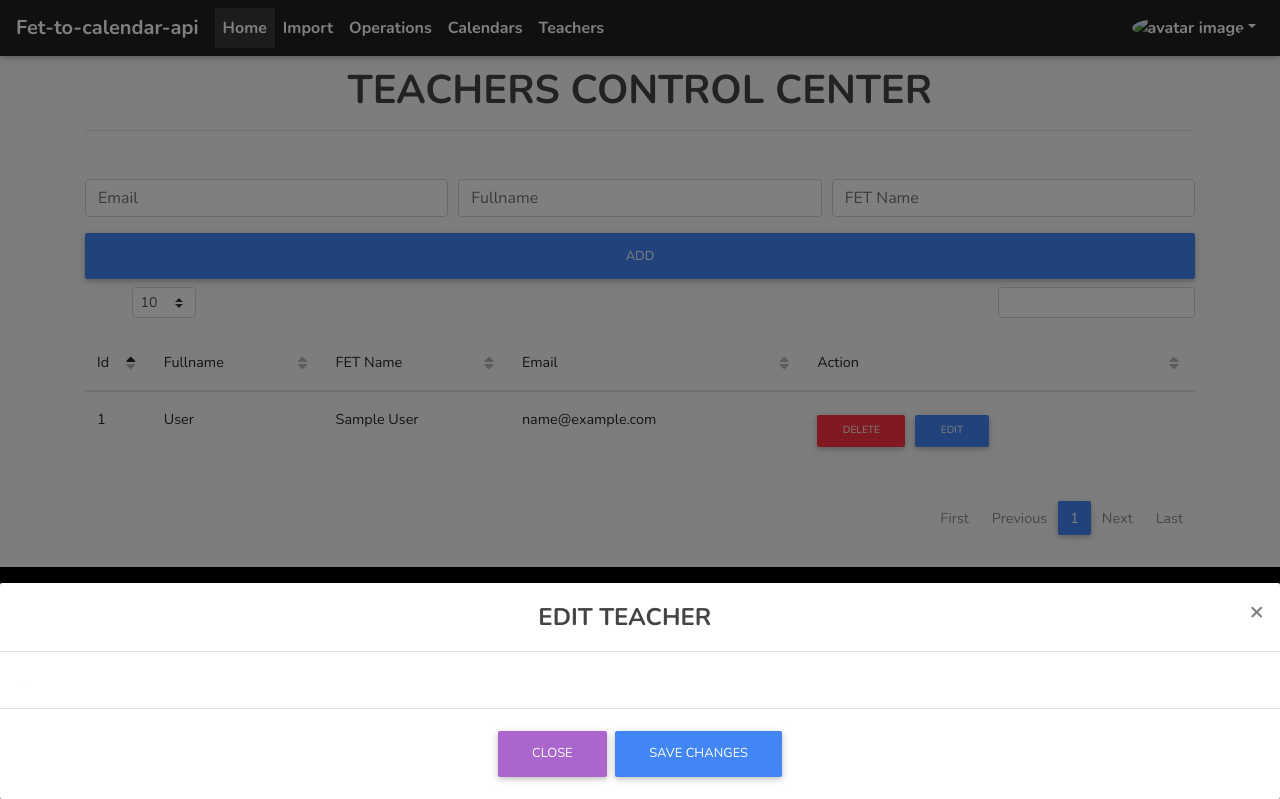
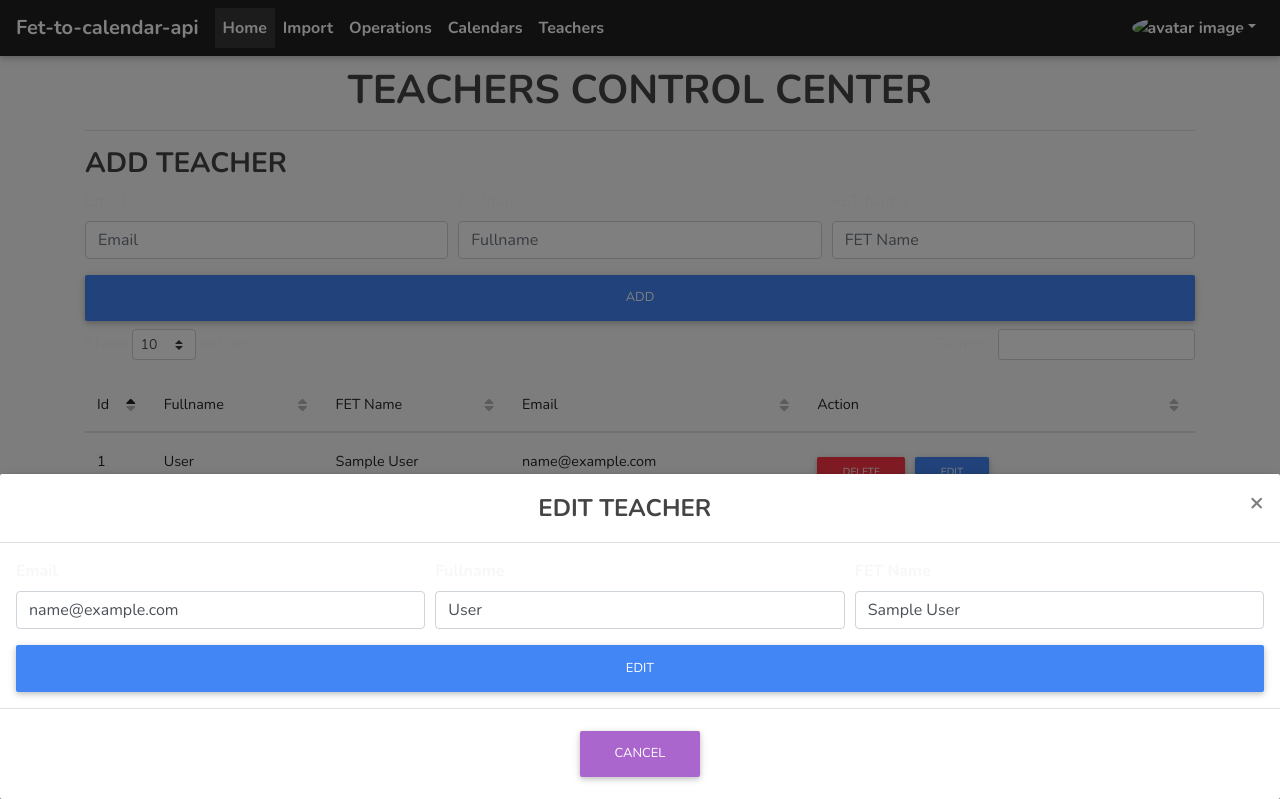
Before and after one commit to omega-coder/fet-to-calendar-api-manager, a Flask app: template fet_api_to_gcal/templates/teachers.html.j2 in a window 1280 px wide, after a click on "EDIT". Shown: the part 1-800 px from the top of the page. Run offline with Flask 2, Linux system fonts and the light colour scheme; tables that the repository leaves empty hold one stand-in row (Sample ...); the template is opened without the code that fills it: values named after a table or form of the project are taken from there, most other values are stand-ins (such as "Sample title", 1, 10 or a date in 2020); some libraries are stand-ins or nearby versions.

Commit message:
Adds edit teacher modal and according ajax request

```diff
--- a/fet_api_to_gcal/templates/teachers.html.j2
+++ b/fet_api_to_gcal/templates/teachers.html.j2
@@ -3,6 +3,7 @@
 {% block content %}
     <h1 class="text-center">Teachers control center</h1>
     <hr>
+  <h3>Add teacher</h3>
 <form method="POST" action="{{ url_for('teacher_add_to_db') }}">
   <div class="form-row">
     <div class="form-group col-md-4">
@@ -60,11 +61,29 @@
         </button>
       </div>
       <div class="modal-body">
-        ...
+        <form method="POST" action="{{ url_for('edit_teacher') }}">
+  <div class="form-row">
+    <div class="form-group col-md-4">
+      <label for="inputEmail4">Email</label>
+      <input type="email" name="t_email_edit" class="form-control" id="inputEmail4_edit" placeholder="Email">
+    </div>
+    <div class="form-group col-md-4">
+      <label for="inputFullName4">Fullname</label>
+      <input type="text" name="fullname_edit" class="form-control" id="inputFullName4_edit" placeholder="Fullname">
+    </div>
+    <div class="form-group col-md-4">
+      <label for="inputFetName4">FET Name</label>
+      <input type="text" name="fet_name_edit" class="form-control" id="inputFetName4_edit" placeholder="FET Name">
+    </div>
+          <input type="hidden" name="teacher_id" class="form-control" id="teacher_id" placeholder="Teacher_id">
+
+  </div>
+  <button type="submit" class="btn btn-primary btn-block">Edit</button>
+</form>
+
       </div>
       <div class="modal-footer justify-content-center">
-        <button type="button" class="btn btn-secondary" data-dismiss="modal">Close</button>
-        <button type="button" class="btn btn-primary">Save changes</button>
+        <button type="button" class="btn btn-secondary" data-dismiss="modal">Cancel</button>
       </div>
     </div>
   </div>
@@ -77,4 +96,21 @@
             'pagingType': "full_numbers"
         });
         $('.dataTables_length').addClass('bs-select');
+
+        $("#fullHeightModalRight").on('show.bs.modal', function(event) {
+          var button = $(event.relatedTarget)
+          var teacher_id = button.data('omega')
+          $.ajax({
+            method: "GET",
+            url: "/api/v1/teachers/"+teacher_id.toString(),
+            cache: false,
+            success: function(data) {
+              $("#inputEmail4_edit").val(data["teacher_email"]);
+              $("#inputFullName4_edit").val(data["fullname"]);
+              $("#inputFetName4_edit").val(data["fet_name"]);
+              $("#teacher_id").val(data["teacher_id"]);
+            }
+          });
+        });
+
 {% endblock additional_js %}
```
